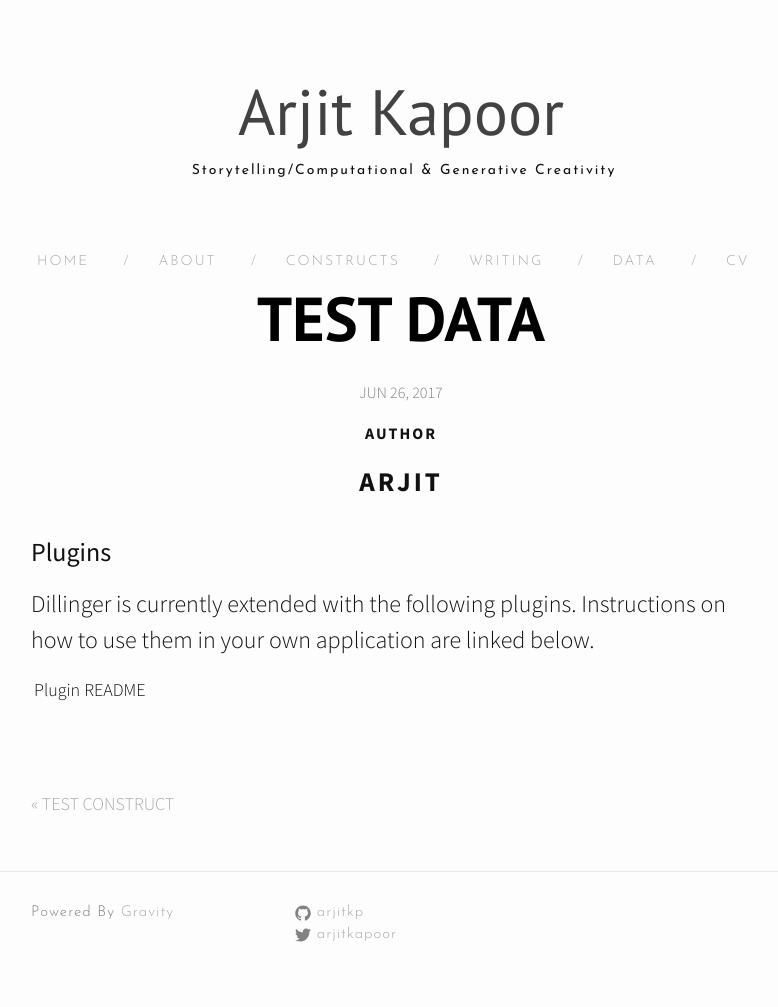
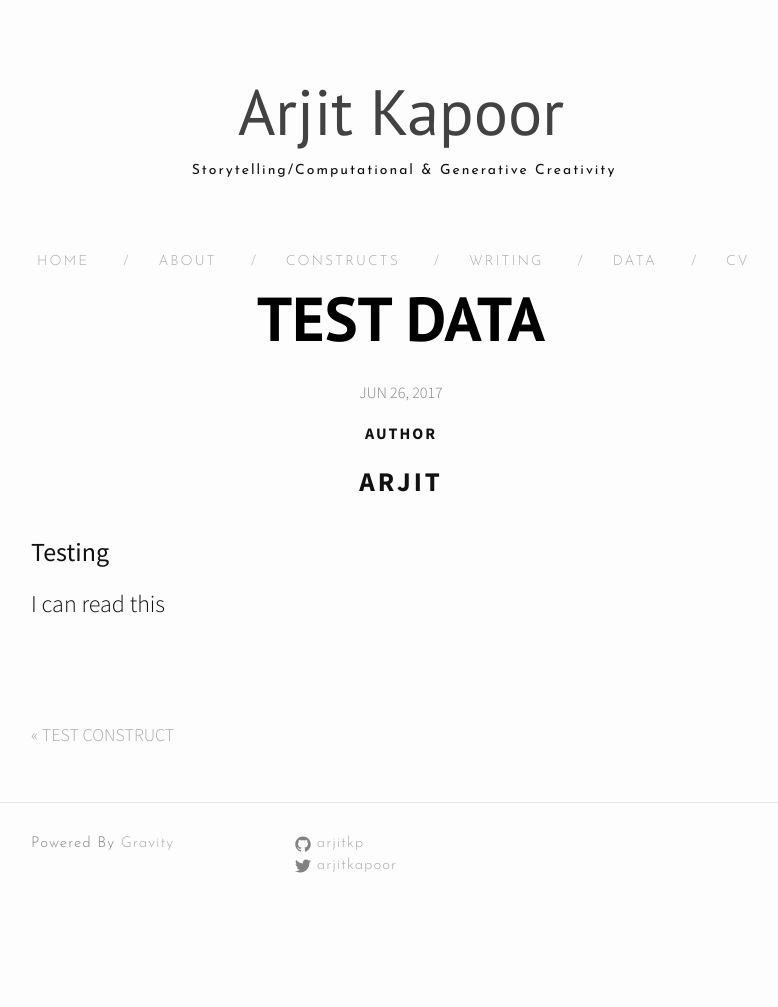
Before and after one commit to manuelvarzen/arjitkp.github.io, a Jekyll site: the page built from _posts/2017-06-27-testdata.markdown, in a window 1280 px wide. Shown: the whole page, without its empty margins (239-1017 px from the left). Built offline with Jekyll 4.4.1, drawn with Linux system fonts in a browser that asks for light colours; nearby versions of some CDN libraries; after the commit the page ends 938 px from its top, so only the background shows below that.

Commit message:
Update 2017-06-27-testdata.markdown

```diff
--- a/_posts/2017-06-27-testdata.markdown
+++ b/_posts/2017-06-27-testdata.markdown
@@ -7,8 +7,6 @@ author: "Arjit"
 ---
 
 
-### Plugins
+### Testing
 
-Dillinger is currently extended with the following plugins. Instructions on how to use them in your own application are linked below.
-
-| Plugin | README |
+I can read this
```
